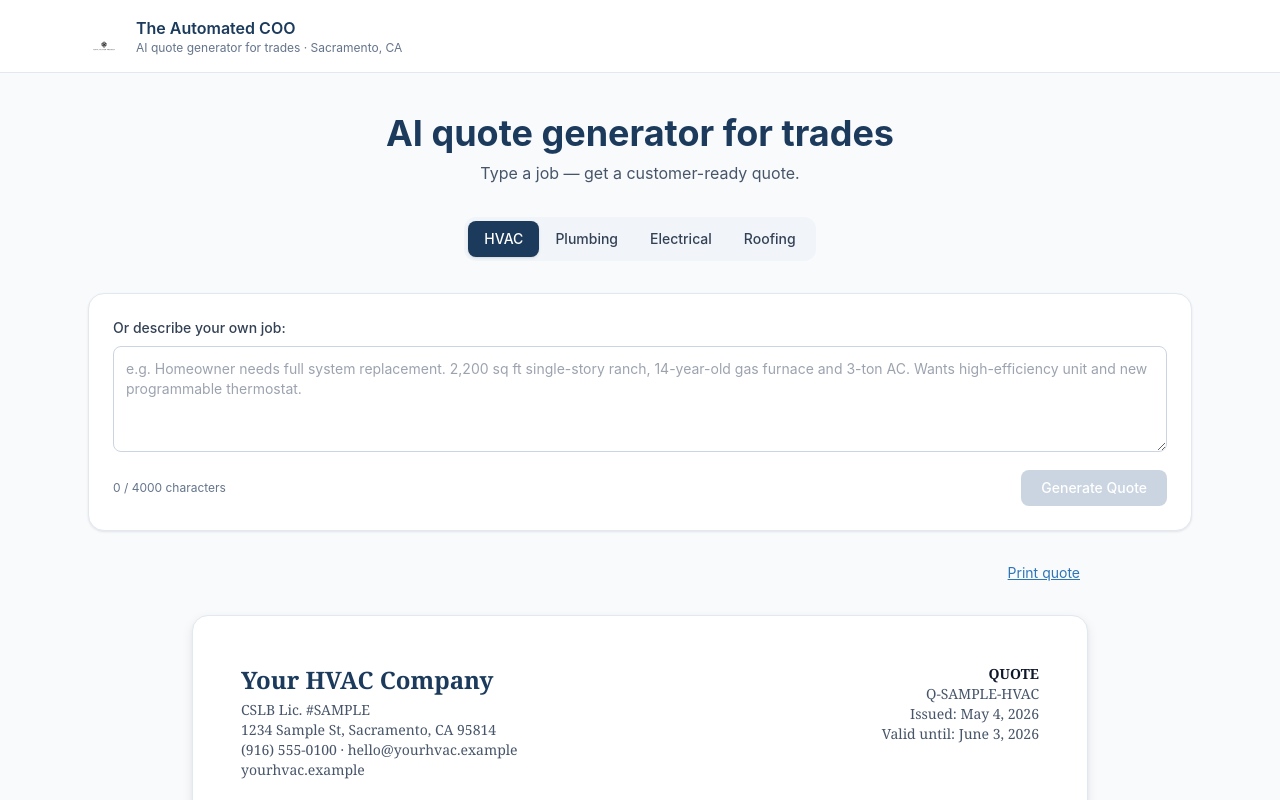
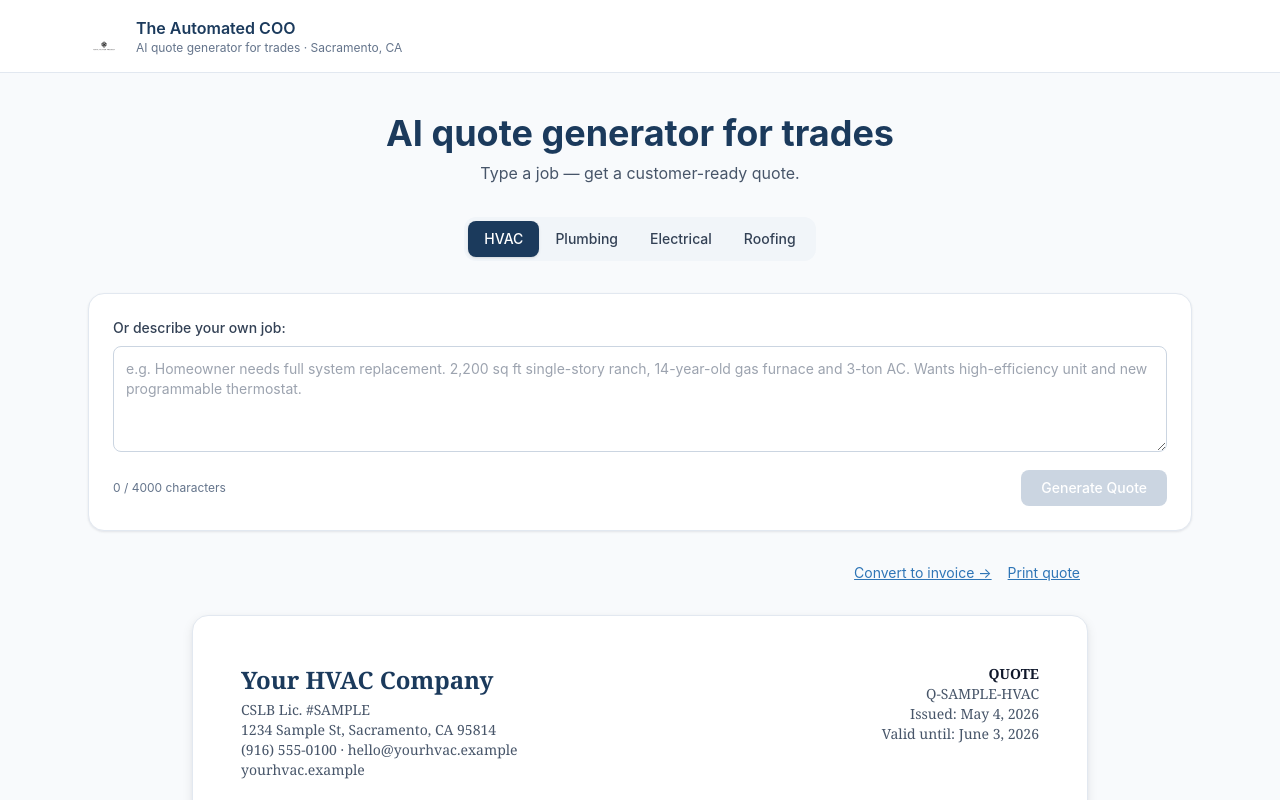
Before and after one commit to soul2fade/automated-quotes-demo, a React (Vite) app: page / in a window 1280 px wide. Shown: the top 800 px of the page. Built offline with nearby package versions, Linux system fonts and the light colour scheme.

Commit message:
Add Convert to invoice link to hand off quote to invoice tool

```diff
--- a/src/App.tsx
+++ b/src/App.tsx
@@ -6,6 +6,7 @@ import { QuoteDocument } from './components/QuoteDocument';
 import { PrintButton } from './components/PrintButton';
 import { CtaBanner } from './components/CtaBanner';
 import { Toast } from './components/Toast';
+import { ConvertToInvoiceLink } from './components/ConvertToInvoiceLink';
 import { cannedQuotes } from './data/canned-quotes';
 import type { Quote, Trade } from './types';
 import { streamQuote } from './lib/streaming';
@@ -75,7 +76,8 @@ export default function App() {
 
         <JobInput trade={trade} onGenerate={generate} isGenerating={isGenerating} />
 
-        <div className="flex justify-end max-w-4xl mx-auto px-2 no-print">
+        <div className="flex justify-end items-center gap-4 max-w-4xl mx-auto px-2 no-print">
+          <ConvertToInvoiceLink quote={quote} disabled={isGenerating} />
           <PrintButton />
         </div>
 
--- /dev/null
+++ b/src/components/ConvertToInvoiceLink.tsx
@@ -0,0 +1,39 @@
+import type { Quote } from '../types';
+
+const INVOICE_TOOL_URL = 'https://invoicedemo.netlify.app/';
+
+function encodeQuote(quote: Partial<Quote>): string {
+  const json = JSON.stringify(quote);
+  return btoa(unescape(encodeURIComponent(json)))
+    .replace(/\+/g, '-')
+    .replace(/\//g, '_')
+    .replace(/=+$/, '');
+}
+
+interface Props {
+  quote: Partial<Quote>;
+  disabled?: boolean;
+}
+
+export function ConvertToInvoiceLink({ quote, disabled }: Props) {
+  const handleClick = () => {
+    if (disabled) return;
+    const encoded = encodeQuote(quote);
+    window.open(`${INVOICE_TOOL_URL}#q=${encoded}`, '_blank', 'noopener');
+  };
+
+  return (
+    <button
+      type="button"
+      onClick={handleClick}
+      disabled={disabled}
+      className={`no-print text-sm underline transition-colors ${
+        disabled
+          ? 'text-slate-300 cursor-not-allowed'
+          : 'text-brand-blue hover:text-brand-navy'
+      }`}
+    >
+      Convert to invoice →
+    </button>
+  );
+}
```
